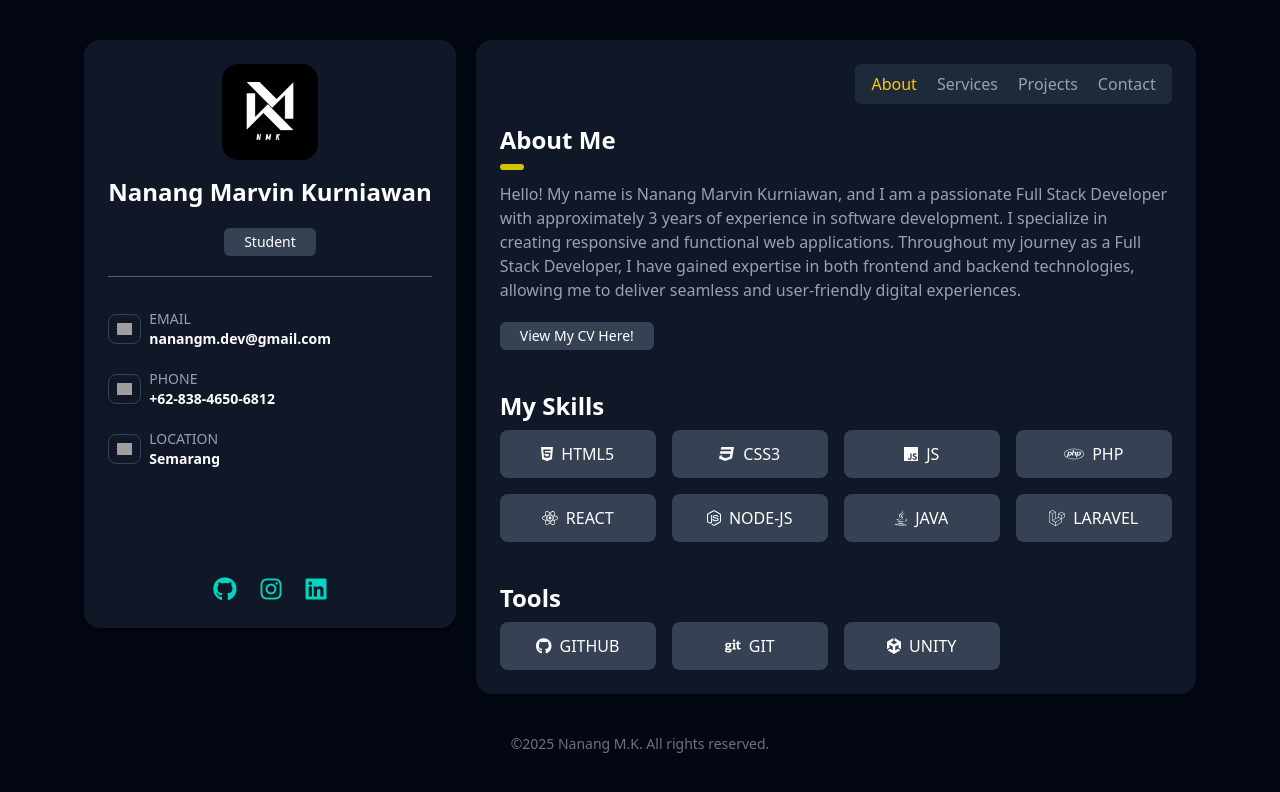
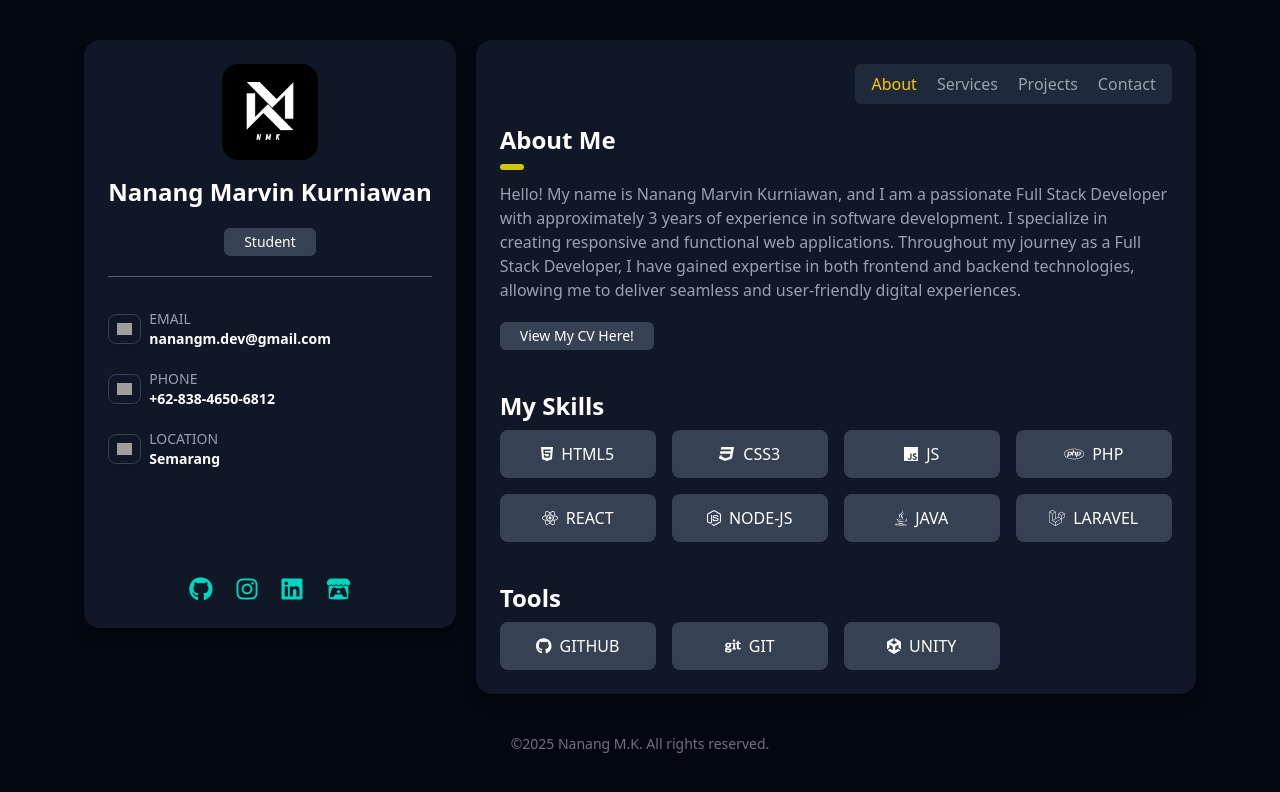
Before and after one commit to slashMK303/nanangmarvink, a React (Vite) app: page / in a window 1280 px wide. Shown: the top 792 px of the page. Built offline with nearby package versions, Linux system fonts and the light colour scheme; grey boxes are pictures that could not be loaded.

Commit message:
Add Itch.io platfrom

```diff
--- a/src/components/Index.jsx
+++ b/src/components/Index.jsx
@@ -96,6 +96,13 @@ export default function Profile() {
                             target="_blank"
                         >
                             <i className="fab fa-linkedin"></i>
+                        </a>
+                        <a
+                            href="https://itch.io/profile/marvin195"
+                            className="text-teal-400 hover:text-teal-300"
+                            target="_blank"
+                        >
+                            <i className="fab fa-itch-io"></i>
                         </a>
                     </div>
                 </div>
```
